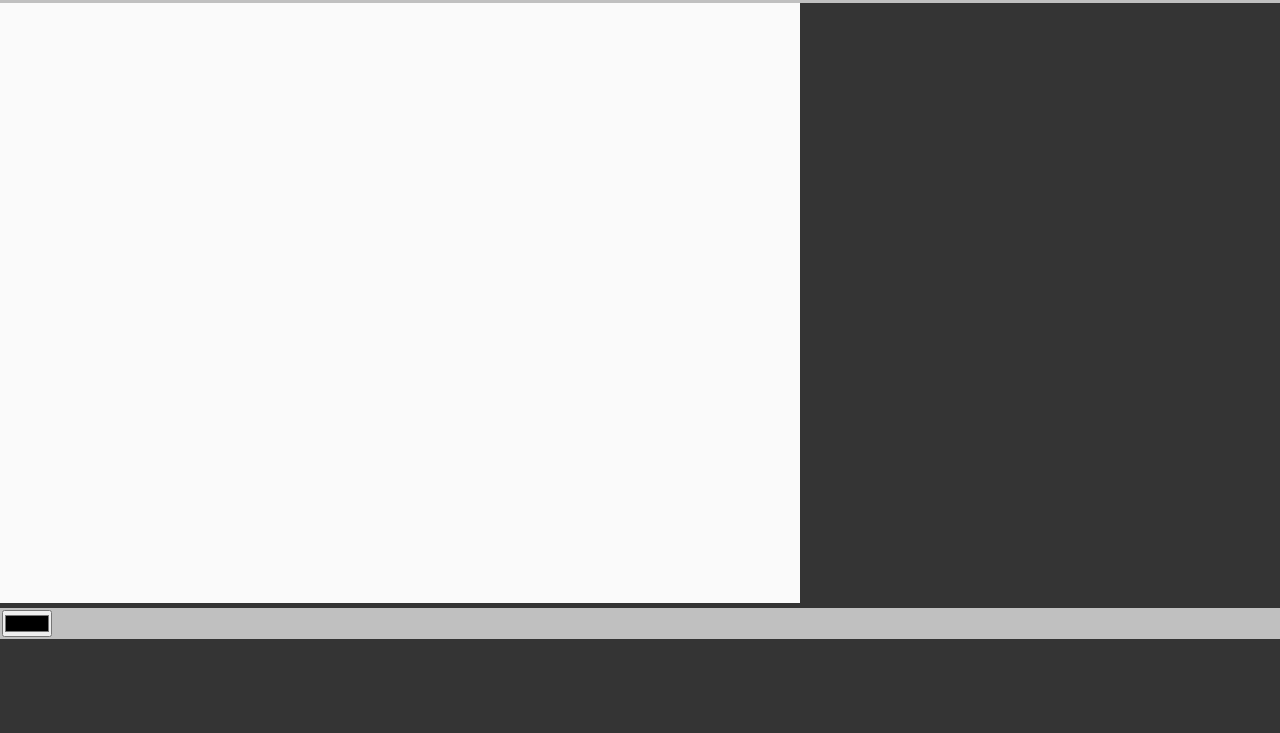
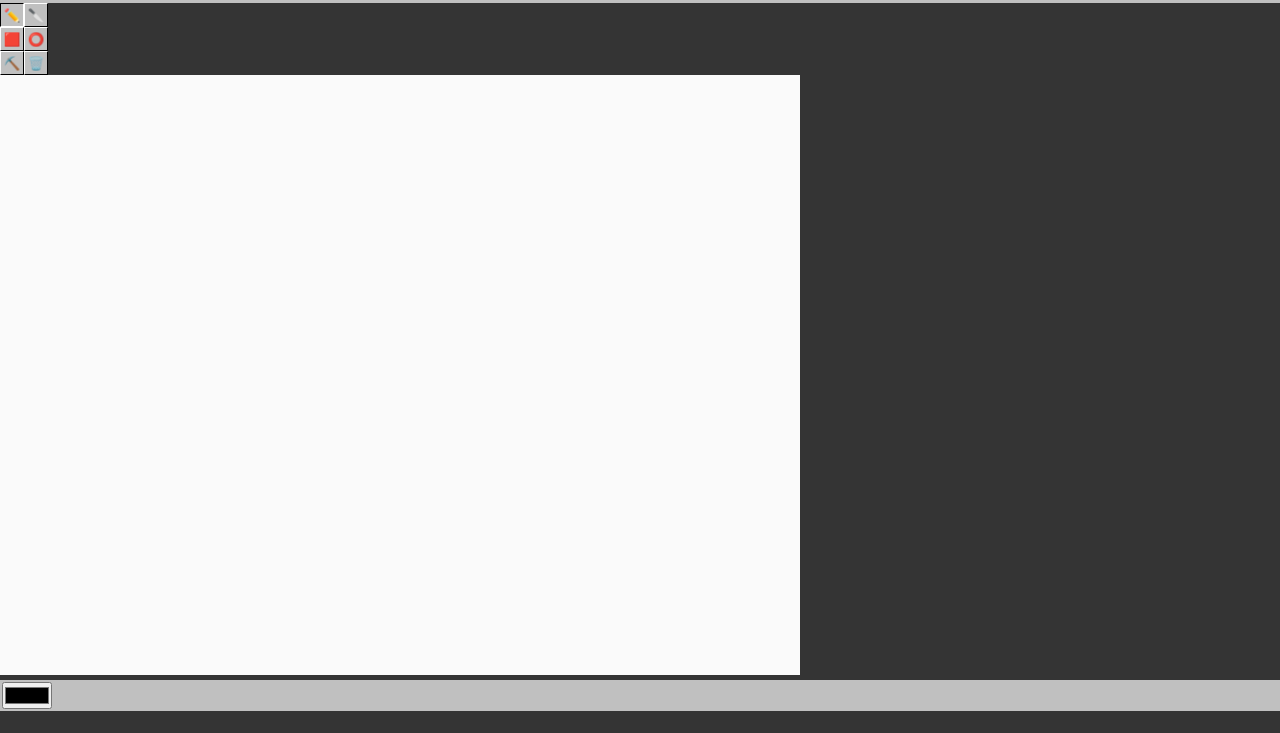
Before and after one commit to Alberto-Arias-x64/paint, a website: page index.html in a window 1280 px wide. Shown: the part 67-800 px from the top of the page. Drawn offline with Linux system fonts and the light colour scheme.

Commit message:
adding clear action

```diff
--- a/index.html
+++ b/index.html
@@ -18,7 +18,17 @@
         <button>Options</button>
         <button>Help</button>
       </header>
-      <canvas id="canvas" width="800" height="600"></canvas>
+      <section>
+        <aside>
+          <button class="active" title="pen">✏️</button>
+          <button title="erase">🔪</button>
+          <button title="rectangle">🟥</button>
+          <button title="ellipse">⭕</button>
+          <button title="picker">⛏️</button>
+          <button title="clear">🗑️</button>
+        </aside>
+        <canvas id="canvas" width="800" height="600"></canvas>
+      </section>
       <footer>
         <input type="color" id="color-picker" />
       </footer>
--- a/paint.js
+++ b/paint.js
@@ -1,6 +1,7 @@
 const canvas = document.querySelector('#canvas')
 const ctx = canvas.getContext('2d')
 const color = document.querySelector('#color-picker')
+const clearButton = document.querySelector('[title=clear]')
 const MODES = {
   DRAW: 'draw',
   ERASE: 'erase',
@@ -40,3 +41,7 @@ canvas.addEventListener('mousemove', ({ offsetX, offsetY }) => {
   ctx.stroke()
   ;[lastX, lastY] = [offsetX, offsetY]
 })
+
+clearButton.addEventListener('click', () => {
+  ctx.clearRect(0, 0, canvas.width, canvas.height)
+})
--- a/styles.css
+++ b/styles.css
@@ -23,10 +23,30 @@ header {
     }
   }
 }
+aside {
+  width: max-content;
+  background-color: silver;
+  display: grid;
+  grid-template-columns: 1fr 1fr;
+  button {
+    height: 24px;
+    width: 24px;
+    background-color: silver;
+    border: 1.5px solid white;
+    border-right-color: black;
+    border-bottom-color: black;
+    cursor: pointer;
+    &:active, &.active {
+      border-color: black;
+      border-right-color: white;
+      border-bottom-color: white;
+    }
+  }
+}
+canvas {
+  background-color: #fafafa;
+}
 footer {
   background: silver;
   padding: 2px;
 }
-canvas {
-  background-color: #fafafa;
-}
```
